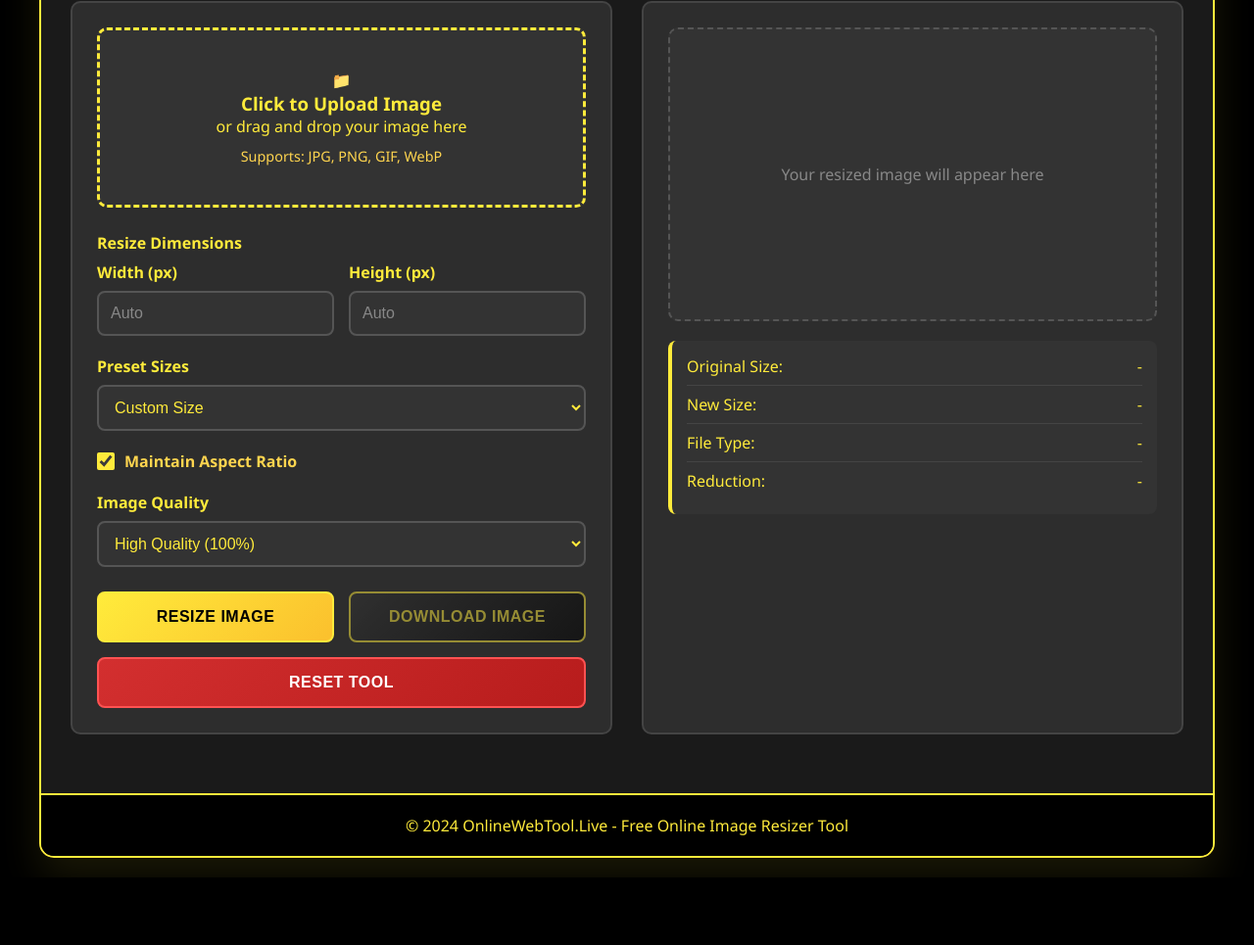
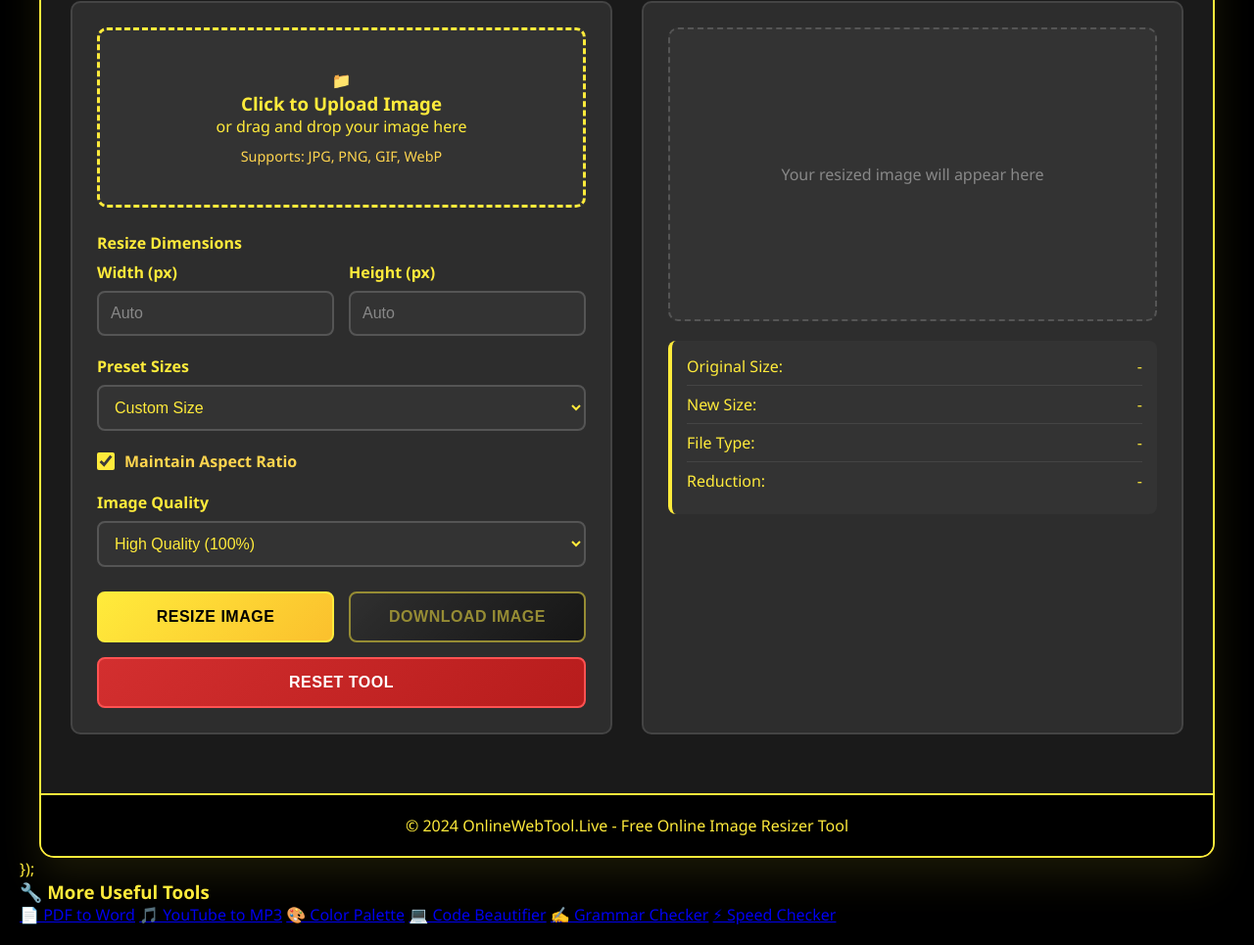
Before and after one commit to mariaajames280-blip/Online-Web-Tool, a plain HTML site: page image-resizer.html in a window 1280 px wide. Shown: the part 203-1168 px from the top of the page at 98% size. Before the commit the page ends 1099 px from the top, so only its background shows below. Drawn offline with Linux system fonts and the light colour scheme.

Commit message:
Update image-resizer.html

```diff
--- a/image-resizer.html
+++ b/image-resizer.html
@@ -610,5 +610,20 @@
             }
         });
     </script>
+        });
+    </script>
+
+    <!-- Related Tools Section -->
+    <section class="related-tools">
+        <h3>🔧 More Useful Tools</h3>
+        <div class="tool-links">
+            <a href="/pdf-to-word.html" class="tool-btn">📄 PDF to Word</a>
+            <a href="/youtube-mp3.html" class="tool-btn">🎵 YouTube to MP3</a>
+            <a href="/color-palette.html" class="tool-btn">🎨 Color Palette</a>
+            <a href="/code-beautifier.html" class="tool-btn">💻 Code Beautifier</a>
+            <a href="/grammar-checker.html" class="tool-btn">✍️ Grammar Checker</a>
+            <a href="/website-speed-checker.html" class="tool-btn">⚡ Speed Checker</a>
+        </div>
+    </section>
 </body>
 </html>
```
